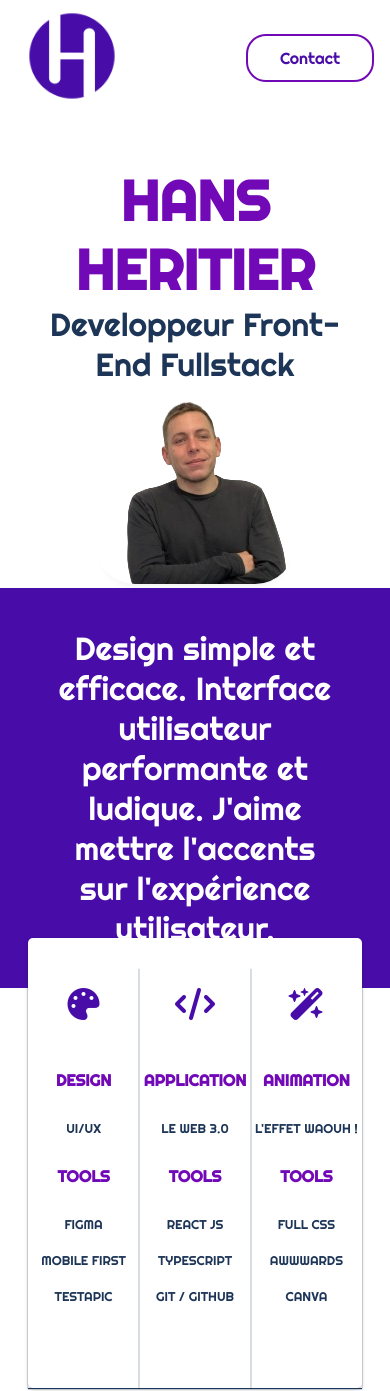
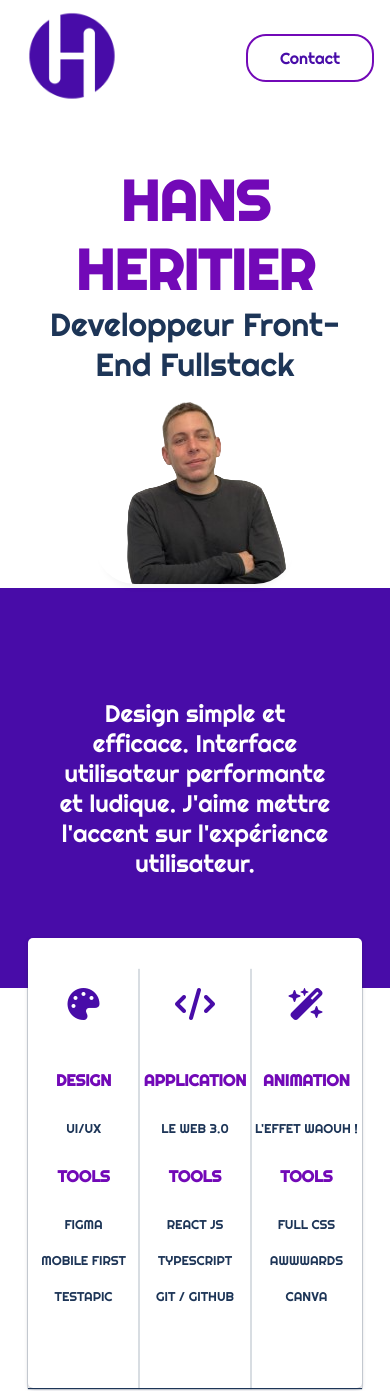
Before and after one commit to HansHeritier/Portfolio, a plain HTML site: page index.html in a window 390 px wide. Shown: the top 1391 px of the page. Drawn offline with Linux system fonts and the light colour scheme.

Commit message:
commit final

```diff
--- a/index.html
+++ b/index.html
@@ -63,7 +63,7 @@
 
 <div class="items2">
     <h2>
-     Design simple et efficace. Interface utilisateur performante et ludique. J'aime mettre l'accents sur l'expérience utilisateur.
+     Design simple et efficace. Interface utilisateur performante et ludique. J'aime mettre l'accent sur l'expérience utilisateur.
     </h2>
 
 </div>
@@ -122,7 +122,7 @@
         Mes Travaux Récents
     </h2>
     <p>
-    Voici les derniers projets fraîchement codés from scratch. Clean code, architecture et affichage responsive, rien n'est laissé au hasard ! A découvrir sans modération !
+    Voici mes derniers projets fraîchement codés from scratch. Clean code, architecture et affichage responsive, rien n'est laissé au hasard ! A découvrir sans modération !
     </p>
     </div>
     <div class="items4aContainer">
--- a/style.css
+++ b/style.css
@@ -785,6 +785,10 @@ box-shadow: rgba(50, 50, 93, 0.25) 0px 2px 5px -1px, rgba(0, 0, 0, 0.3) 0px 1px
     grid-column: 1 / 15;
     grid-row: 10 / 18;
   }
+
+  .items2 h2 {
+    font-size: 1.5rem;
+  }
   .items3 {
     grid-column: 2 / 14;
     grid-row: 17 / 26;
```
